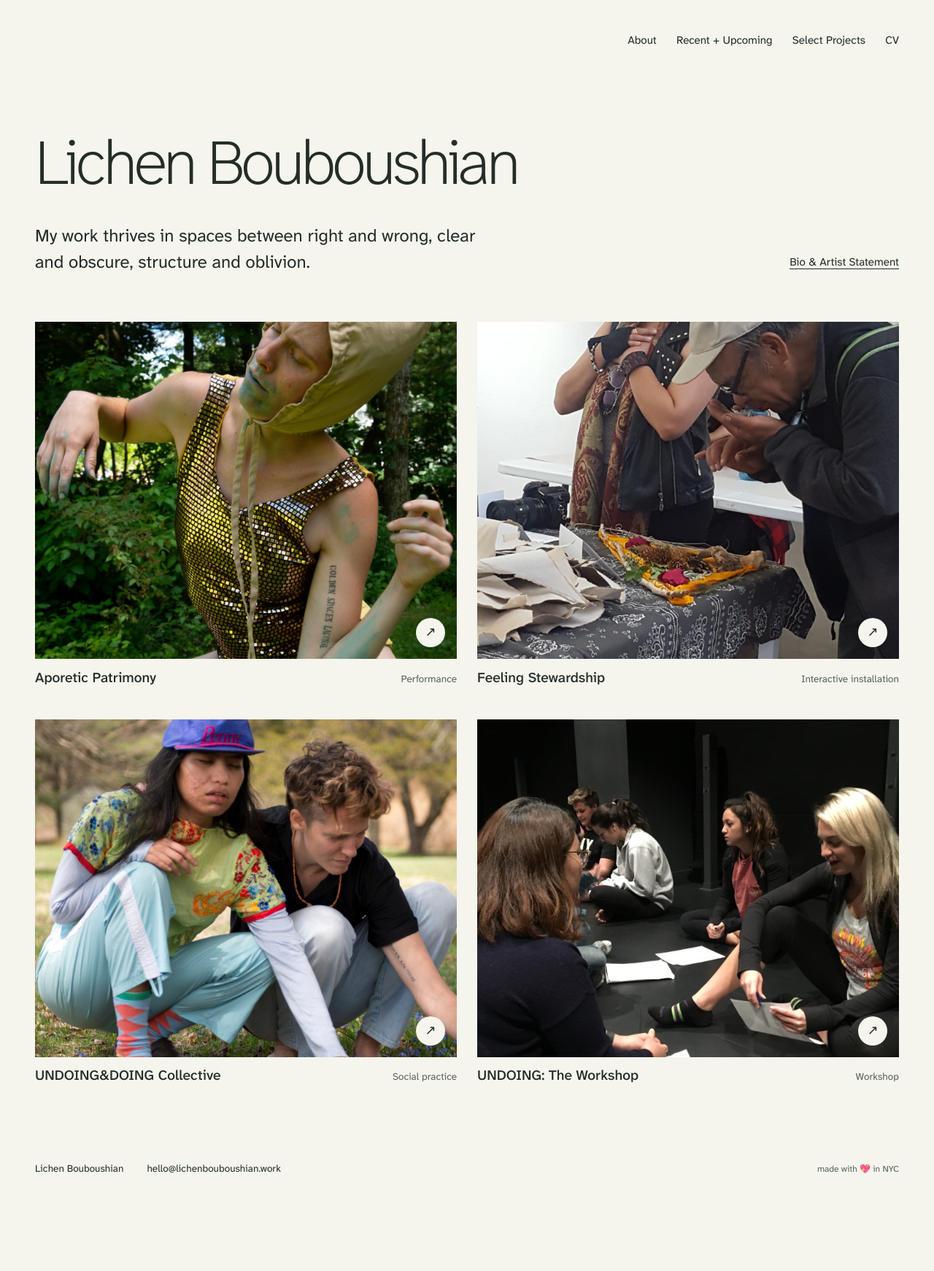
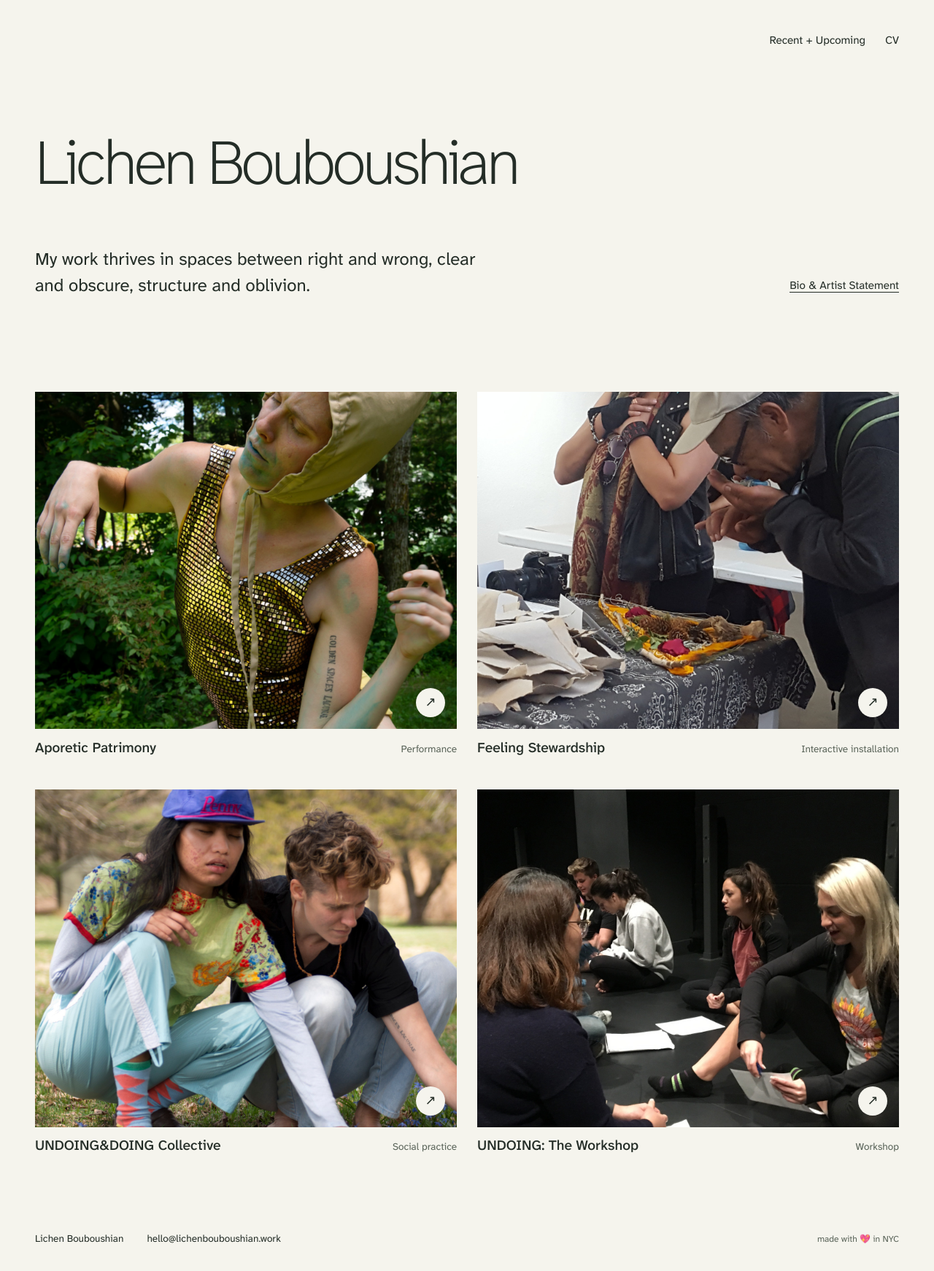
Before and after one commit to edwardsharp/lichenbouboushian.work, a Jekyll site: the page built from content/_pages/home.md, in a window 1280 px wide. Shown: the whole page at 73% size. Built offline with Jekyll 4.4.1, drawn with Linux system fonts in a browser that asks for light colours; before the commit the page ends 1646 px from its top, so only the background shows below that.

Commit message:
hide "about, and "select projects" in the nav on the landing page; tidy'n select project hover stylez & add some more marginz between landing page content;

```diff
--- a/src/_includes/header.html
+++ b/src/_includes/header.html
@@ -6,6 +6,9 @@
     <ul class="nav-list">
       {% assign navigation = site.documents | where_exp: "item", "item.nav_order != nil" | sort: 'nav_order' %}
       {% for item in navigation %}
+        {% if page.url == '/' %}
+          {% if item.url == '/about/' or item.url == '/projects/' %}{% continue %}{% endif %}
+        {% endif %}
         <li><a href="{{ item.url | relative_url }}"{% if page.url == item.url or page.layout == 'project' and item.url == '/projects/' %} aria-current="page"{% endif %}>{{ item.title | escape }}</a></li>
       {% endfor %}
     </ul>
--- a/src/_sass/_site.scss
+++ b/src/_sass/_site.scss
@@ -18,6 +18,7 @@
   color-scheme: light dark;
   --paper: #f5f4ed;
   --ink: #242d27;
+  --hover-ink: #000;
   --muted: #596358;
   --line: #c6ccbd;
   --accent: #6947a5;
@@ -31,6 +32,7 @@
   :root {
     --paper: #000;
     --ink: #f0f0e5;
+    --hover-ink: #fff;
     --muted: #b3bfae;
     --line: #434e41;
     --accent: #c6adff;
@@ -96,7 +98,7 @@ h1, h2, h3 { line-height: 1.12; }
 .site-header a[aria-current] { text-decoration: underline; text-decoration-color: var(--accent); text-decoration-thickness: 2px; }
 .home-intro { padding-block: 4rem; }
 .display-title { font-size: clamp(3rem, 6.8vw, 6.3rem); font-weight: 200; letter-spacing: -.055em; overflow-wrap: anywhere; }
-.intro-bottom { display: flex; justify-content: space-between; align-items: end; gap: 1.5rem 4rem; margin-top: 2rem; }
+.intro-bottom { display: flex; justify-content: space-between; align-items: end; gap: 1.5rem 4rem; margin: 4rem 0rem; }
 .intro-copy { max-width: 39rem; font-size: clamp(1.2rem, 2vw, 1.5rem); line-height: 1.5; }
 .selected-work { padding-bottom: 5rem; }
 .text-link { display: inline-block; font-size: .95rem; white-space: nowrap; padding-block: .5rem; text-decoration: none; }
@@ -107,11 +109,16 @@ h1, h2, h3 { line-height: 1.12; }
 .project-image { position: relative; overflow: hidden; }
 .project-image img { width: 100%; aspect-ratio: 5 / 4; object-fit: cover; transition: transform 250ms ease, filter 300ms ease; }
 .project-card a:hover img { transform: scale(1.025); }
-.project-card a:hover .image-arrow, .project-card a:focus-visible .image-arrow { background: var(--neon); color: var(--on-neon); }
+.project-card:hover .image-arrow,
+.project-card:has(a:focus-visible) .image-arrow { background: var(--neon); color: var(--on-neon); }
 .image-arrow { position: absolute; right: 1rem; bottom: 1rem; width: 2.5rem; height: 2.5rem; display: grid; place-items: center; background: var(--paper); color: var(--ink); border-radius: 50%; }
 .project-caption { display: flex; justify-content: space-between; align-items: baseline; flex-wrap: wrap; gap: .25rem 1rem; margin-top: .9rem; }
 .project-caption h3 { font-size: 1.2rem; font-weight: 500; }
+.project-card:hover .project-caption h3,
+.project-card:has(> figure > a:focus-visible) .project-caption h3 { color: var(--accent); }
 .project-caption > span { font-size: .85rem; color: var(--muted); }
+.project-card:hover .project-caption > span,
+.project-card:has(> figure > a:focus-visible) .project-caption > span { color: var(--hover-ink); }
 @media (hover: hover) and (pointer: fine) {
   .project-grid:has(.project-image:hover) .project-card:not(:has(.project-image:hover)) .project-image img { filter: grayscale(1); }
 }
```
